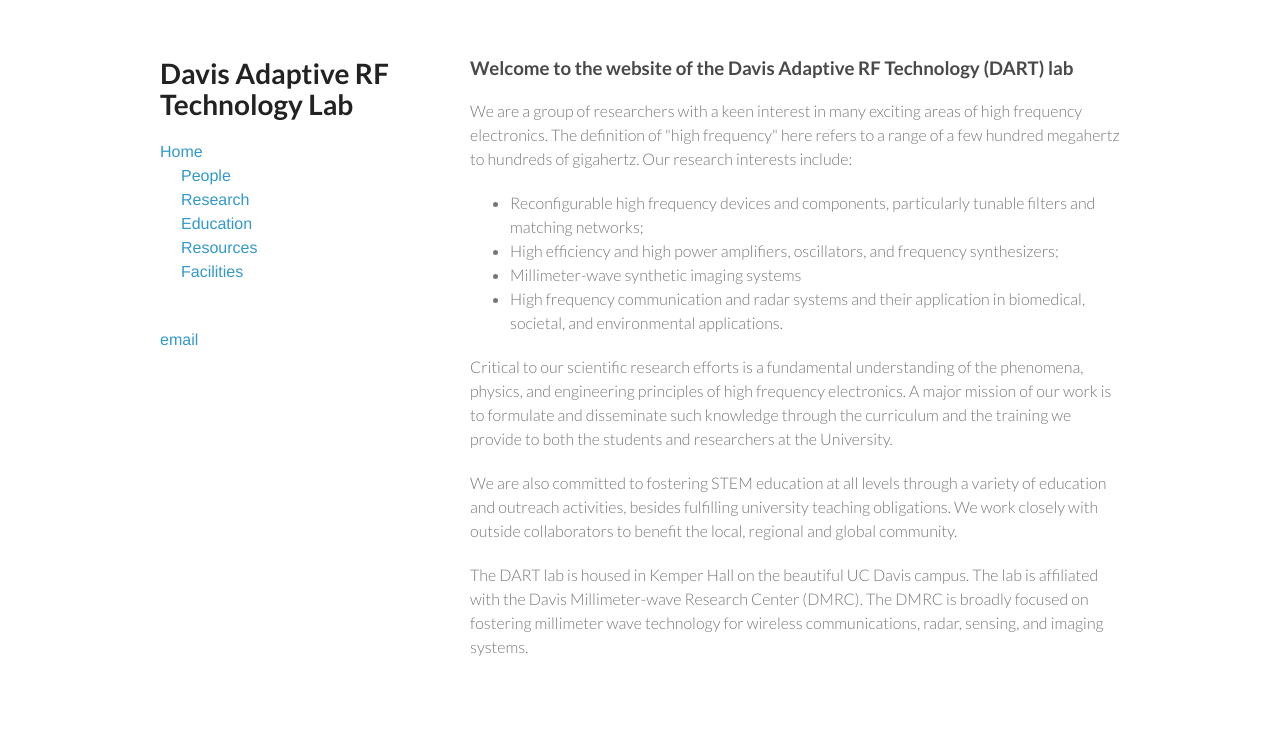
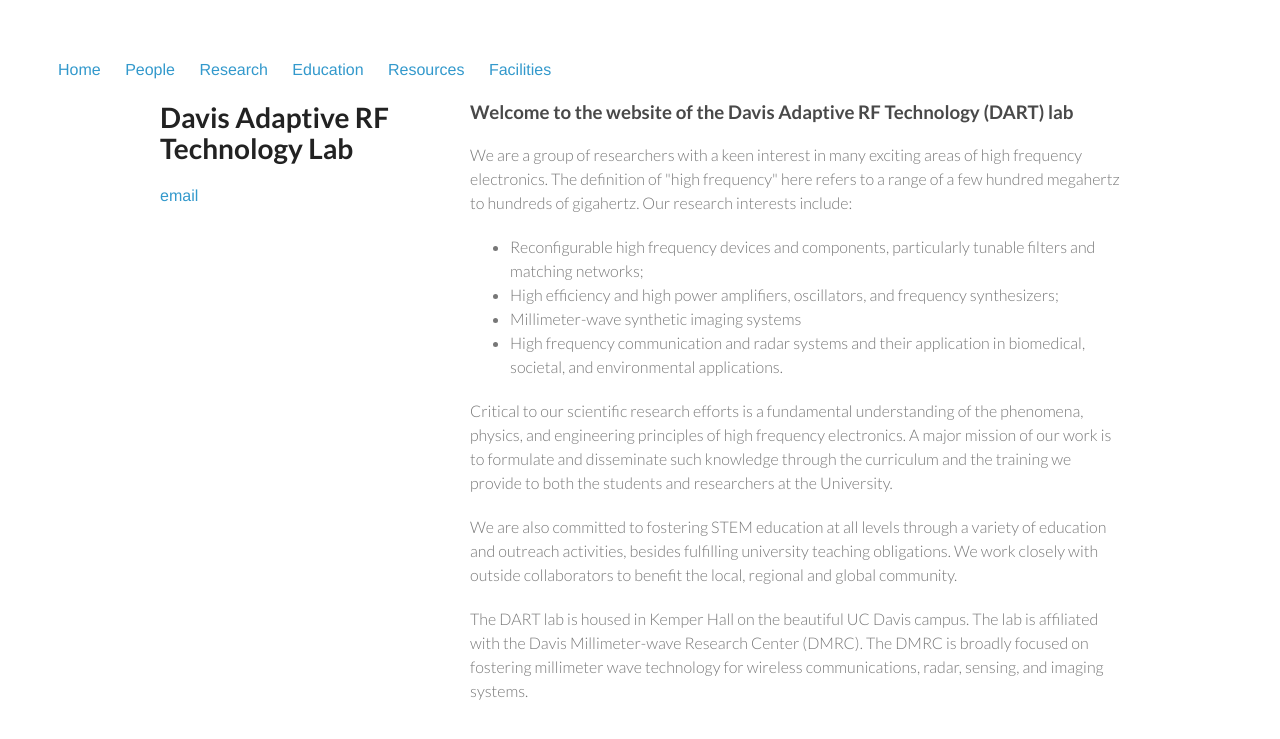
Before and after one commit to ucdart/ucdart.github.io, a Jekyll site: the page built from index.html, in a window 1280 px wide. Shown: the top 739 px of the page. Built offline with Jekyll 4.4.1, drawn with Linux system fonts in a browser that asks for light colours; some of the changed lines change nothing that is shown.

Commit message:
Update default.html

```diff
--- a/_layouts/default.html
+++ b/_layouts/default.html
@@ -5,6 +5,18 @@
 			<!-- link to main stylesheet -->
 			<link rel="stylesheet" type="text/css" href="/stylesheets/styles.css">
 			<link rel="stylesheet" type="text/css" href="/stylesheets/pygment_trac.css">
+
+			<nav>
+	    		<ul>
+	        		<li><a href="/">Home</a></li>
+	        		<li><a href="/people">People</a></li>
+		        	<li><a href="/research">Research</a></li>
+	        		<li><a href="/education">Education</a></li>
+	        		<li><a href="/resources">Resources</a></li>
+				<li><a href="/facility">Facilities</a></li>
+	    		</ul>
+			</nav>
+
 		</head>
 		<body>
 
@@ -13,6 +25,7 @@
 			<header>
         			<h1>Davis Adaptive RF Technology Lab</h1>
 				<p></p>
+			<!--
 			<nav>
 	    		<ul>
 	        		<li><a href="/">Home<br></a></li>
@@ -23,7 +36,7 @@
 				<li><a href="/facility">Facilities<br></a></li>
 	    		</ul>
 			</nav>
-
+			-->
 			<nav>
 			<ul>
 	        		<li><a href="mailto:dart.ucdavis@gmail.com">email</a></li>
```
